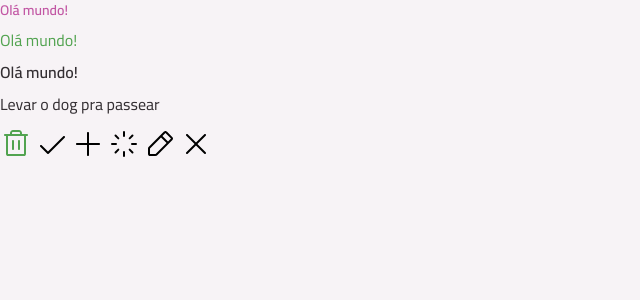
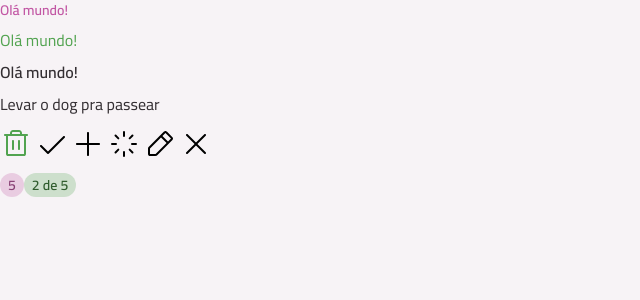
Before and after one commit to rocketseat-education/react-2025-todo, a React (Vite) app: page / in a window 1280 px wide. Shown: the top 300 px of the page, without its empty margins (0-640 px from the left). Built offline with nearby package versions, Linux system fonts and the light colour scheme.

Commit message:
Estruturando a base - Criando componente Badge

```diff
--- a/src/App.tsx
+++ b/src/App.tsx
@@ -7,6 +7,7 @@
 import PlusIcon from "./assets/icons/plus.svg?react";
 import SpinnerIcon from "./assets/icons/spinner.svg?react";
 import Icon from "./components/icon";
+import Badge from "./components/badge";
 
 export default function App() {
   return (
@@ -28,6 +29,11 @@
         <Icon svg={PencilIcon} />
         <Icon svg={XIcon} />
       </div>
+
+      <div>
+        <Badge variant="secondary">5</Badge>
+        <Badge variant="primary">2 de 5</Badge>
+      </div>
     </div>
   );
 }
--- /dev/null
+++ b/src/components/badge.tsx
@@ -0,0 +1,53 @@
+import { cva, type VariantProps } from "class-variance-authority";
+import Text from "./text";
+
+export const badgeVariants = cva(
+  "inline-flex items-center justify-center rounded-full",
+  {
+    variants: {
+      variant: {
+        primary: "bg-green-light",
+        secondary: "bg-pink-light",
+      },
+      size: {
+        sm: "py-0.5 px-2",
+      },
+    },
+    defaultVariants: {
+      variant: "primary",
+      size: "sm",
+    },
+  }
+);
+
+export const badgeTextVariants = cva("", {
+  variants: {
+    variant: {
+      primary: "text-green-dark",
+      secondary: "text-pink-dark",
+    },
+  },
+  defaultVariants: {
+    variant: "primary",
+  },
+});
+
+interface BadgeProps
+  extends React.ComponentProps<"div">,
+    VariantProps<typeof badgeVariants> {}
+
+export default function Badge({
+  variant,
+  size,
+  className,
+  children,
+  ...props
+}: BadgeProps) {
+  return (
+    <div className={badgeVariants({ variant, size, className })} {...props}>
+      <Text variant="body-sm-bold" className={badgeTextVariants({ variant })}>
+        {children}
+      </Text>
+    </div>
+  );
+}
```
